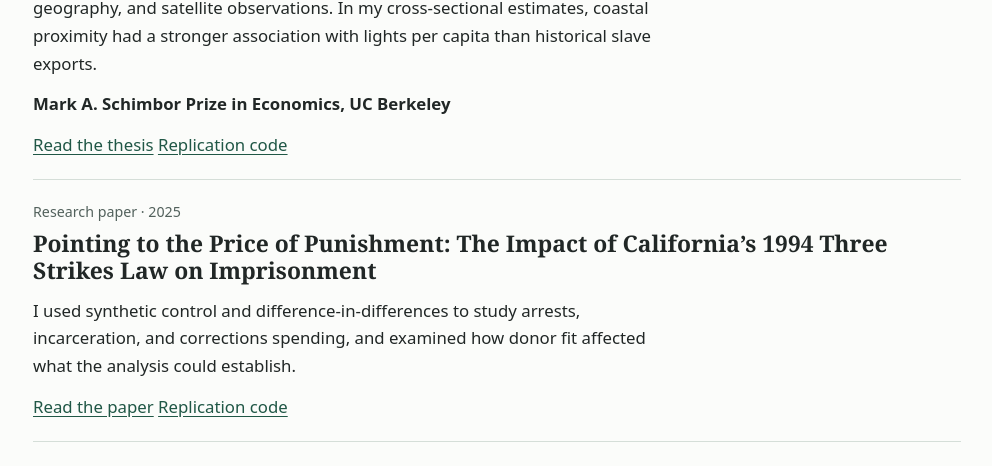
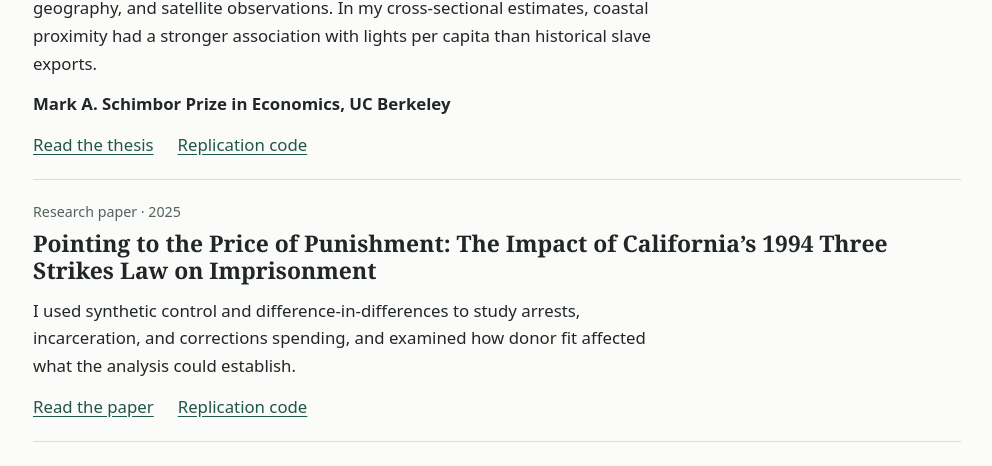
Before and after one commit to eunic3shin/eunic3shin.github.io, a plain HTML site: page index.html in a window 1280 px wide. Shown: the part 852-1318 px from the top of the page, without its empty margins (143-1135 px from the left). Drawn offline with Linux system fonts and the light colour scheme.

Commit message:
Add spacing between research links

```diff
--- a/index.html
+++ b/index.html
@@ -9,7 +9,7 @@
 <meta property="og:title" content="Eunice Shin | Economics Research">
 <meta property="og:description" content="Development economics, economic history, and applied econometrics. Research, CV, and contact information.">
 <meta property="og:url" content="https://eunic3shin.github.io/">
-<link rel="stylesheet" href="/style.css">
+<link rel="stylesheet" href="/style.css?v=research-links">
 <script type="application/ld+json">
 {"@context":"https://schema.org","@type":"Person","name":"Eunice Shin","url":"https://eunic3shin.github.io/","alumniOf":{"@type":"CollegeOrUniversity","name":"University of California, Berkeley"},"knowsAbout":["Development economics","Economic history","Applied econometrics"],"sameAs":["https://github.com/eunic3shin","https://www.linkedin.com/in/eunice-shin1","https://orcid.org/0009-0002-9756-1578"]}
 </script>
@@ -44,15 +44,19 @@
 <h3>Slave Trade’s Shadow: Historical Slave Exports and Nighttime Lights</h3>
 <p>I built a dataset linking African ethnic homelands to historical slave exports, geography, and satellite observations. In my cross-sectional estimates, coastal proximity had a stronger association with lights per capita than historical slave exports.</p>
 <p class="award">Mark A. Schimbor Prize in Economics, UC Berkeley</p>
+<div class="research-links">
 <a href="https://doi.org/10.5281/zenodo.24553066">Read the thesis</a>
 <a href="https://github.com/eunic3shin/africa-nightlights-replication">Replication code</a>
+</div>
 </article>
 <article>
 <div class="meta">Research paper · 2025</div>
 <h3>Pointing to the Price of Punishment: The Impact of California’s 1994 Three Strikes Law on Imprisonment</h3>
 <p>I used synthetic control and difference-in-differences to study arrests, incarceration, and corrections spending, and examined how donor fit affected what the analysis could establish.</p>
+<div class="research-links">
 <a href="https://doi.org/10.5281/zenodo.24553443">Read the paper</a>
 <a href="https://github.com/eunic3shin/california-three-strikes-replication">Replication code</a>
+</div>
 </article>
 <article>
 <div class="meta">Work in progress</div>
--- a/style.css
+++ b/style.css
@@ -36,3 +36,4 @@ article+article{border-top:1px solid var(--line)}
 
 .portrait{display:block;width:100%;height:auto;border-radius:.3rem;margin-bottom:.65rem}
 @media(max-width:620px){.portrait{width:min(11rem,100%)}}
+.research-links{display:flex;flex-wrap:wrap;column-gap:1.5rem;row-gap:.35rem}
```
